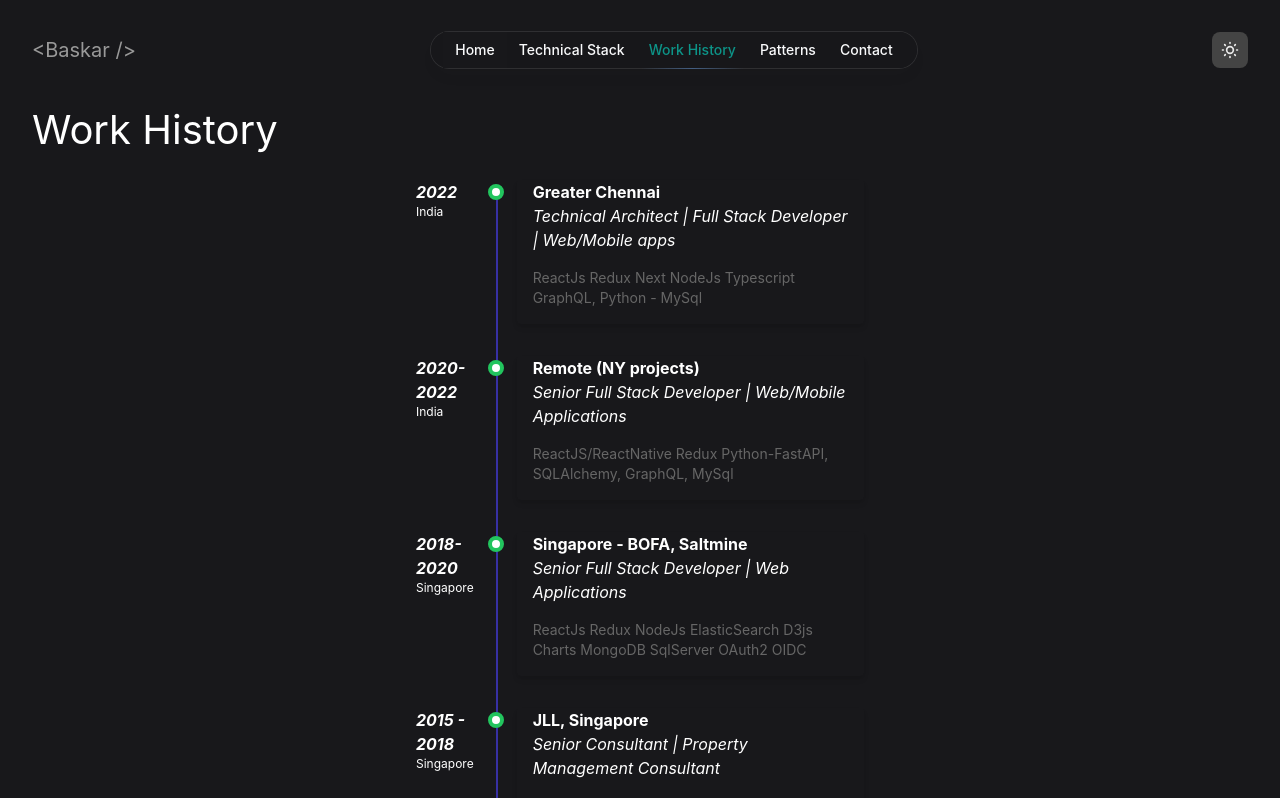
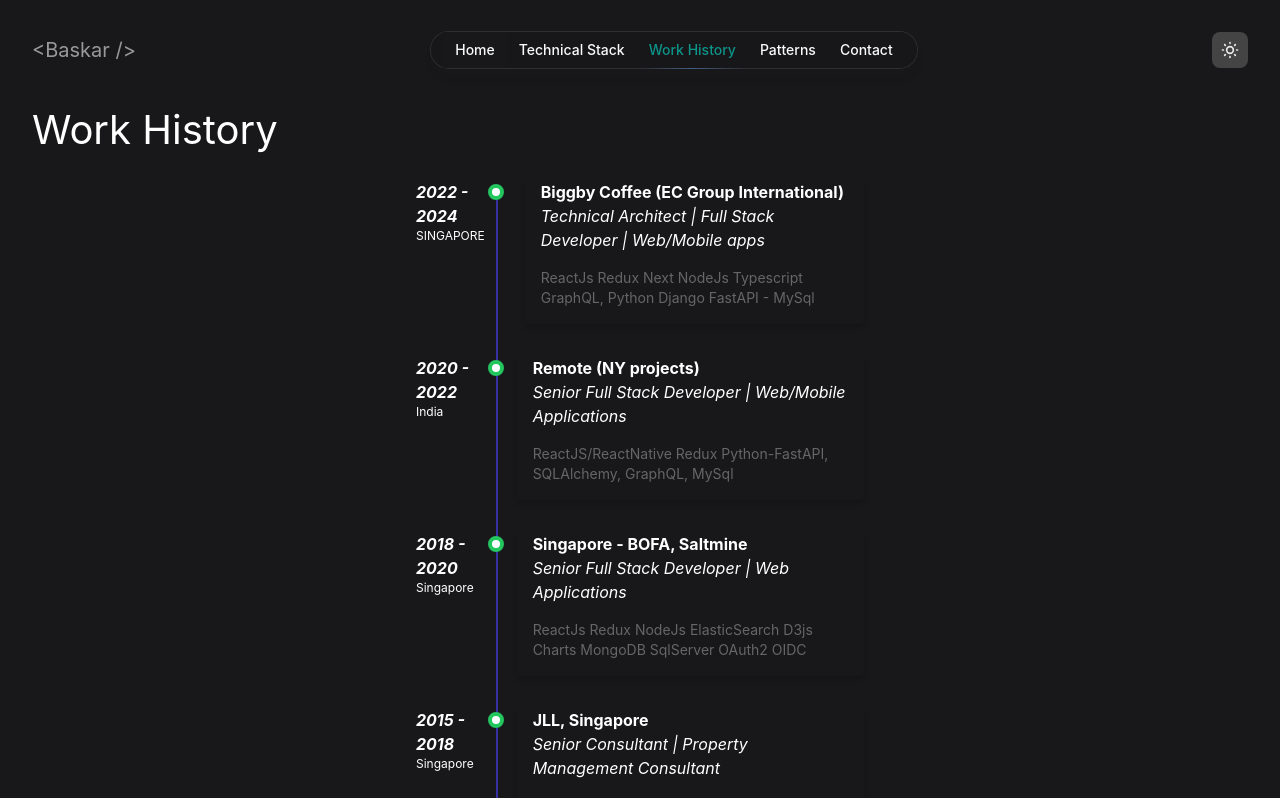
Before and after one commit to bjbaskar/bjbaskar.github.io, a Next.js app: page /workhistory in a window 1280 px wide. Shown: the top 798 px of the page. Built offline with nearby package versions, Linux system fonts and the light colour scheme.

Commit message:
updated on 2-Jan-2024

```diff
--- a/data/index.ts
+++ b/data/index.ts
@@ -110,11 +110,12 @@
   {
     id: "2022",
     title: "Technical Architect | Full Stack Developer",
-    company: "Greater Chennai",
-    location: "India",
-    technology: "ReactJs Redux Next NodeJs Typescript GraphQL, Python - MySql",
+    company: "Biggby Coffee (EC Group International)",
+    location: "SINGAPORE",
+    technology:
+      "ReactJs Redux Next NodeJs Typescript GraphQL, Python Django FastAPI - MySql",
     domain: "Web/Mobile apps",
-    year: "2022",
+    year: "2022 - 2024",
   },
   {
     id: "2020",
@@ -124,7 +125,7 @@
     technology:
       "ReactJS/ReactNative Redux Python-FastAPI, SQLAlchemy, GraphQL, MySql",
     domain: "Web/Mobile Applications",
-    year: "2020-2022",
+    year: "2020 - 2022",
   },
   {
     id: "2019",
@@ -134,7 +135,7 @@
     technology:
       "ReactJs Redux NodeJs ElasticSearch D3js Charts MongoDB SqlServer OAuth2 OIDC",
     domain: "Web Applications",
-    year: "2018-2020",
+    year: "2018 - 2020",
   },
   {
     id: "2018",
@@ -171,7 +172,7 @@
     location: "Bangalore, India",
     technology: ".Net2.0 C#",
     domain: "Product development",
-    year: "2008-2009",
+    year: "2008 - 2009",
   },
   {
     id: "2004",
@@ -181,7 +182,7 @@
     technology:
       ".Net2.0 C# VB.Net Excel Macro XML XSLT Crystal Reports SqlServer",
     domain: "Investment Banking - Trust & Security Services",
-    year: "2003-2008",
+    year: "2003 - 2008",
   },
   {
     id: "2002",
--- a/package.json
+++ b/package.json
@@ -20,7 +20,7 @@
     "eslint-config-next": "13.0.6",
     "framer-motion": "^7.6.5",
     "locomotive-scroll": "^4.1.4",
-    "next": "13.0.6",
+    "next": "^13.5.6",
     "next-themes": "^0.2.1",
     "react": "18.2.0",
     "react-chartjs-2": "^4.3.1",
```
Also changed, not shown: 1 other file (tests, documents, lock files or other folders).
